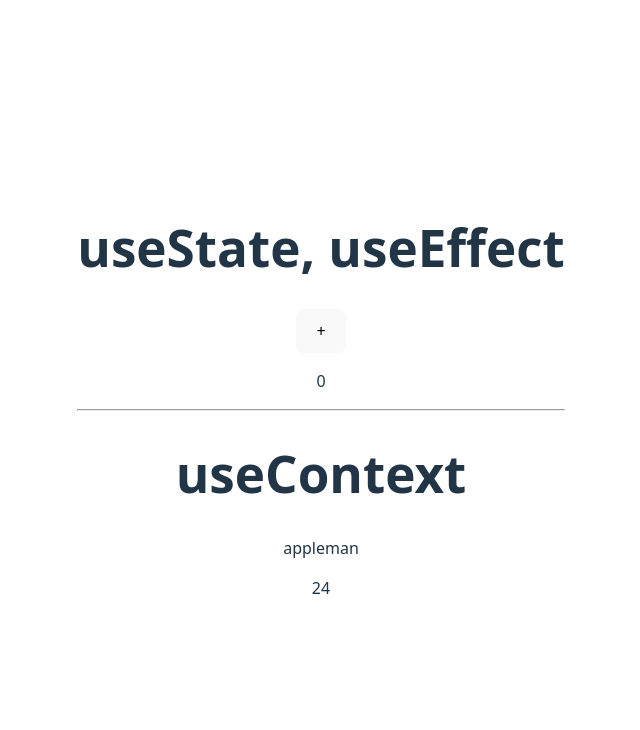
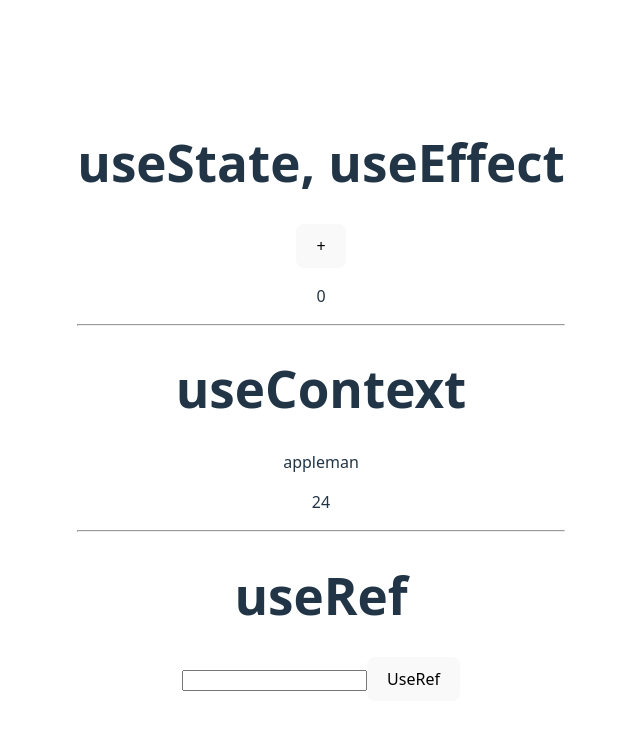
Before and after one commit to miyakoshi-3854/reactHooks, a React (Vite) app: page / in a window 1280 px wide. Shown: the top 730 px of the page, without its empty margins (319-959 px from the left). Built offline with nearby package versions, Linux system fonts and the light colour scheme.

Commit message:
useRefを実装した

```diff
--- a/src/App.jsx
+++ b/src/App.jsx
@@ -1,10 +1,11 @@
-import { useEffect, useState, useContext } from "react";
+import { useEffect, useState, useContext, useRef } from "react";
 import "./App.css";
 import ApplemanContext from "./main";
 
 function App() {
   const [count, setCount] = useState(0);
   const applemanInfo = useContext(ApplemanContext);
+  const ref = useRef();
 
   const handleClick = () => {
     setCount(count + 1);
@@ -13,6 +14,11 @@
   useEffect(() => {
     console.log("Hello Hooks");
   }, [count]);
+
+  const handleRef = () => {
+    console.log(ref.current.value);
+    console.log(ref.current.offsetHeight);
+  };
 
   return (
     <div className="App">
@@ -24,6 +30,11 @@
       <h1>useContext</h1>
       <p>{applemanInfo.name}</p>
       <p>{applemanInfo.age}</p>
+
+      <hr />
+      <h1>useRef</h1>
+      <input type="text" ref={ref} />
+      <button onClick={handleRef}>UseRef</button>
     </div>
   );
 }
```
